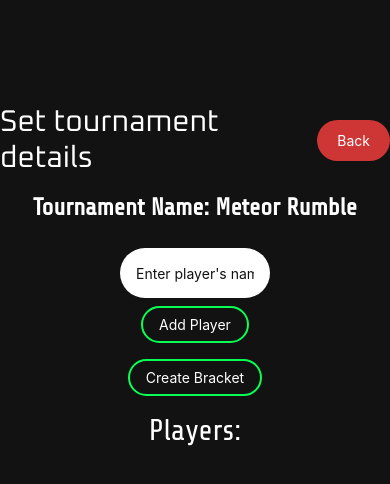
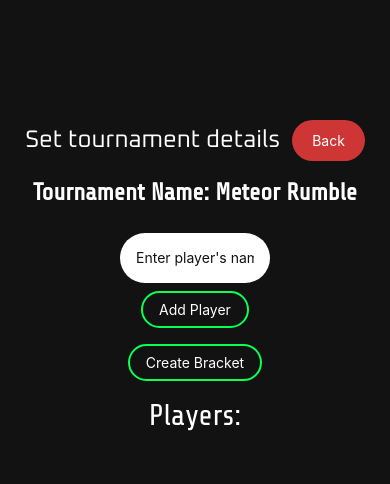
Before and after one commit to JayHaroo/x-bracket, a React Native app: screen /Main in a window 390 px wide. Shown: the top 484 px of the page. Built offline with nearby package versions, Linux system fonts and the light colour scheme.

Commit message:
fix: adjust tournament details header font size for better visibility

```diff
--- a/pages/Main.tsx
+++ b/pages/Main.tsx
@@ -55,7 +55,7 @@ export default function Main() {
     <View className="flex-1 items-center justify-center bg-[#121212]">
       <View className="items-center">
         <View className="flex-row items-center justify-between bg-[#121212]">
-          <Text className="text-3xl font-Oxanium text-white mt-4 mr-3">
+          <Text className="text-2xl font-Oxanium text-white mt-4 mr-3">
             Set tournament details
           </Text>
           <Pressable
```
